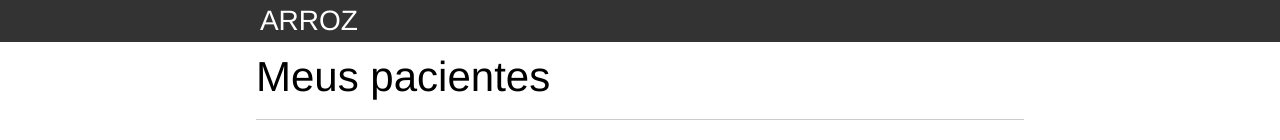
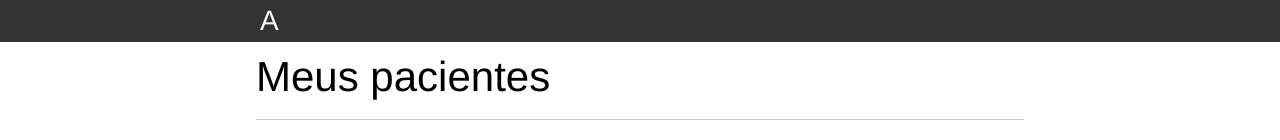
Before and after one commit to Gabuabuu/Curso_Javascript_Alura, a plain HTML site: page index.html in a window 1280 px wide. Shown: the top 140 px of the page. Drawn offline with Linux system fonts and the light colour scheme.

Commit message:
querySelector

```diff
--- a/index.html
+++ b/index.html
@@ -80,7 +80,7 @@
 			console.log(titulo);
 			console.log(titulo.textContent);
 
-			titulo.textContent = "ARROZ" /*Muda o nome do elemento*/
+			titulo.textContent = "A" /*Muda o nome do elemento*/
 
 		</script>
 
```
